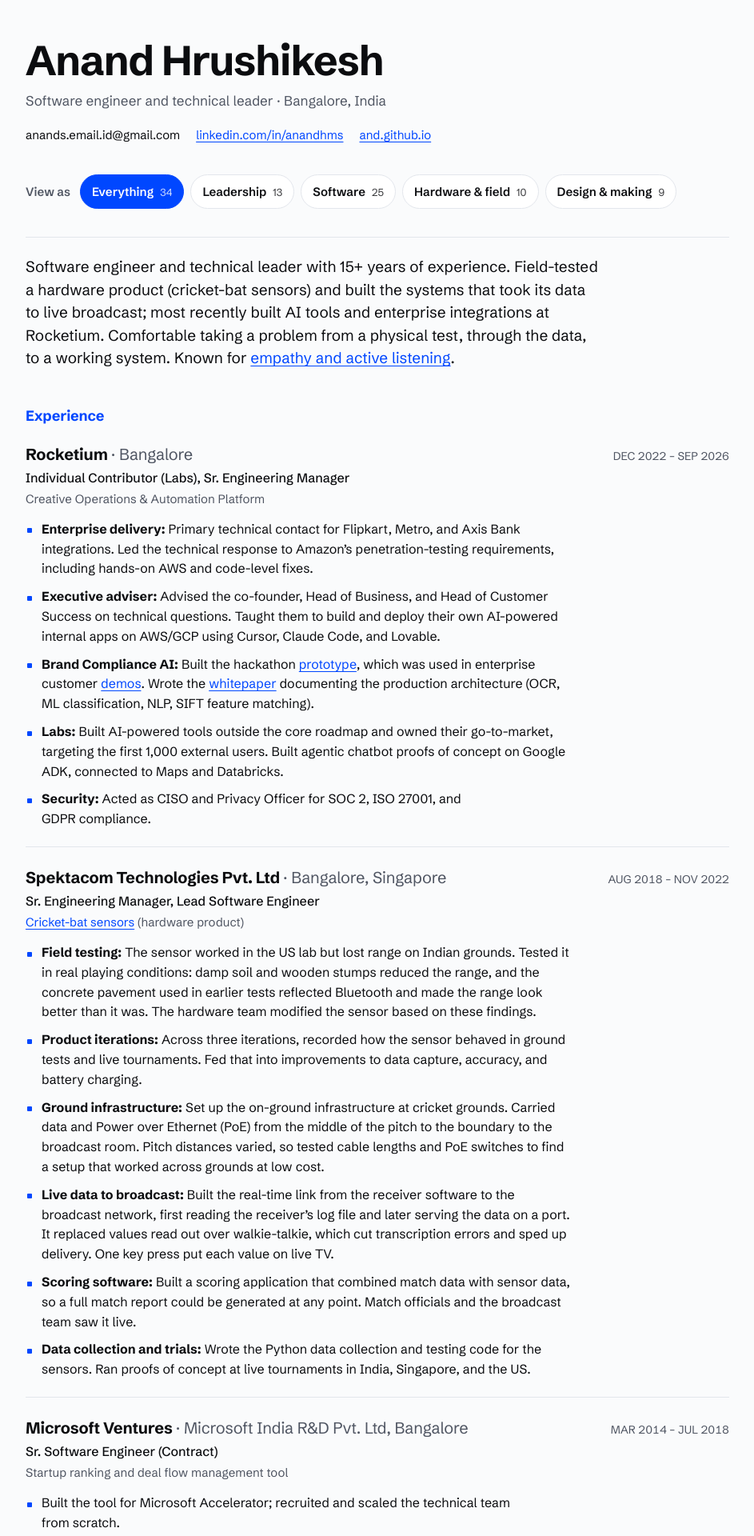
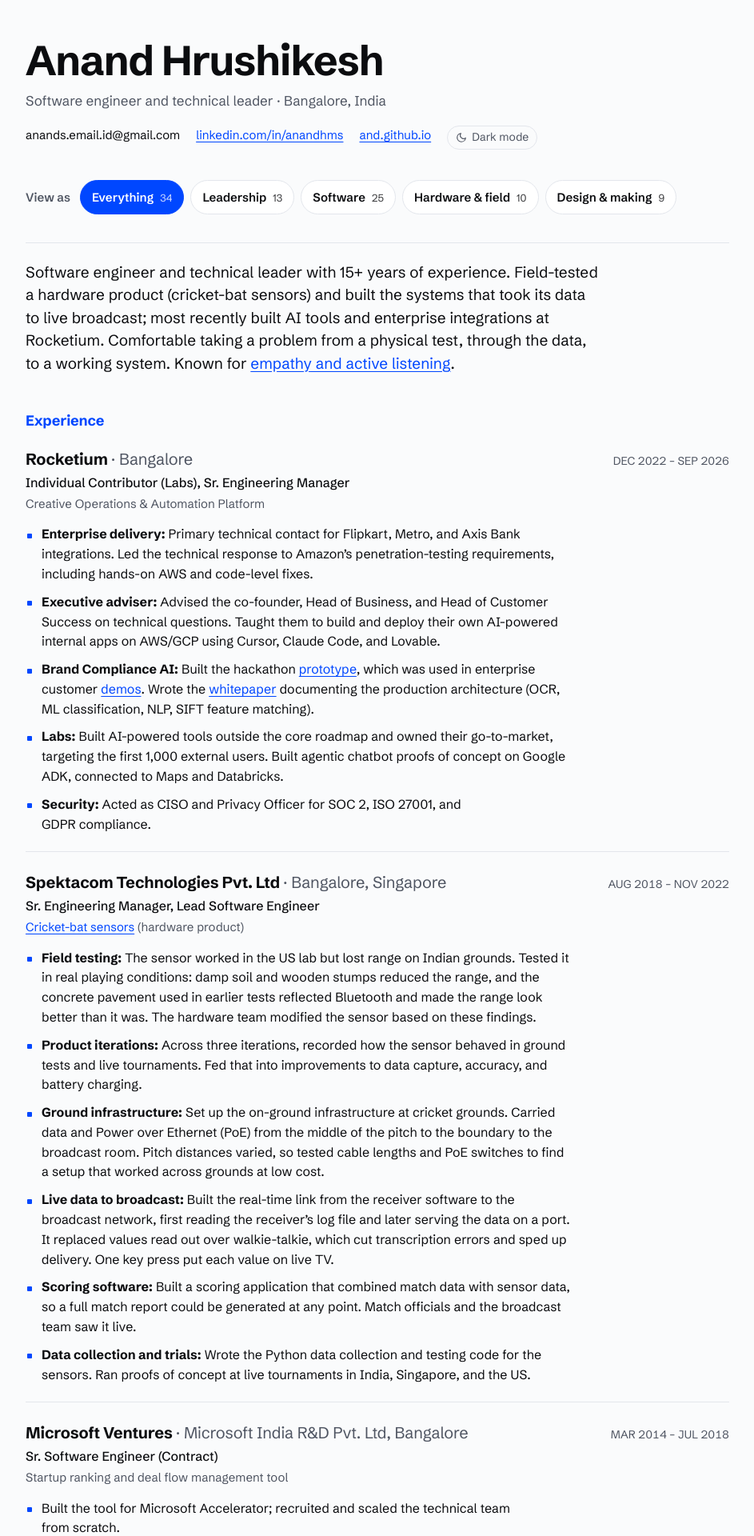
Before and after one commit to and/and.github.io, a Jekyll site: the page resume/index.html, which Jekyll copies as it is, in a window 1280 px wide. Shown: the top 1920 px of the page at 80% size, without its empty margins (168-1111 px from the left). Built offline with Jekyll 4.4.1, drawn with Linux system fonts in a browser that asks for light colours.

Commit message:
Resume: light/dark toggle that remembers the choice
Co-Authored-By: Claude Sonnet 5.5 <noreply@anthropic.com>
Claude-Session: https://claude.ai/code/session_01MuwebNEXBFxCrvNjpbsvNM

```diff
--- a/resume/index.html
+++ b/resume/index.html
@@ -5,6 +5,10 @@
 <meta name="viewport" content="width=device-width, initial-scale=1, viewport-fit=cover">
 <meta name="robots" content="noindex, nofollow">
 <style>*{box-sizing:border-box}body{margin:0}img{max-width:100%}[hidden]{display:none!important}</style>
+<script>
+// Apply a saved light/dark choice before first paint, so the page doesn't flash the wrong colours.
+try { var m = localStorage.getItem("resumeMode"); if (m === "light" || m === "dark") document.documentElement.setAttribute("data-theme", m); } catch (e) {}
+</script>
 <title>Anand Hrushikesh Resume</title>
 <link rel="stylesheet" href="https://fonts.googleapis.com/css2?family=Schibsted+Grotesk:wght@400;500;600;700&display=swap">
 <style>
@@ -55,6 +59,11 @@ a:hover { text-decoration-thickness: 2px; }
 .tag { margin: 10px 0 0; color: var(--muted); font-size: 1.0625rem; }
 .contact { display: flex; flex-wrap: wrap; gap: 4px 20px; margin: 18px 0 0; padding: 0; list-style: none; font-size: 0.9375rem; }
 .contact li { min-width: 0; overflow-wrap: anywhere; }
+.mode { font: inherit; font-size: 0.875rem; display: inline-flex; align-items: center; gap: 6px; padding: 3px 10px; color: var(--muted); background: transparent; border: 1px solid var(--rule); border-radius: 999px; cursor: pointer; }
+.mode:hover { border-color: var(--accent); color: var(--text); }
+.mode[aria-pressed="true"] { background: var(--accent-soft); color: var(--text); border-color: var(--accent); }
+.mode svg { width: 14px; height: 14px; flex: none; }
+@media print { .mode { display: none; } }
 
 /* View switcher */
 .views-bar { position: sticky; top: 0; z-index: 10; background: var(--bg); margin-top: 28px; padding: 10px 0; border-bottom: 1px solid transparent; display: flex; align-items: center; gap: 12px; }
@@ -184,6 +193,7 @@ a:hover { text-decoration-thickness: 2px; }
       <li>anands.email.id@gmail.com</li>
       <li><a href="https://www.linkedin.com/in/anandhms/" target="_blank" rel="noopener">linkedin.com/in/anandhms</a></li>
       <li><a href="https://and.github.io/" target="_blank" rel="noopener">and.github.io</a></li>
+      <li><button type="button" class="mode" id="mode-btn" aria-pressed="false"><svg viewBox="0 0 24 24" fill="none" stroke="currentColor" stroke-width="2" stroke-linecap="round" stroke-linejoin="round" aria-hidden="true"><path d="M21 12.8A9 9 0 1 1 11.2 3a7 7 0 0 0 9.8 9.8z"/></svg>Dark mode</button></li>
     </ul>
   </header>
 
@@ -610,6 +620,21 @@ a:hover { text-decoration-thickness: 2px; }
   }
   sortBtns.forEach(function (b) { b.addEventListener("click", function () { setSort(b.getAttribute("data-sort")); }); });
 
+  var modeBtn = document.getElementById("mode-btn");
+  var darkMq = window.matchMedia ? window.matchMedia("(prefers-color-scheme: dark)") : null;
+  function isDark() {
+    var a = document.documentElement.getAttribute("data-theme");
+    return a ? a === "dark" : !!(darkMq && darkMq.matches);
+  }
+  function syncMode() { modeBtn.setAttribute("aria-pressed", isDark() ? "true" : "false"); }
+  modeBtn.addEventListener("click", function () {
+    var next = isDark() ? "light" : "dark";
+    document.documentElement.setAttribute("data-theme", next);
+    try { localStorage.setItem("resumeMode", next); } catch (e) {}
+    syncMode();
+  });
+  if (darkMq && darkMq.addEventListener) darkMq.addEventListener("change", syncMode);
+  syncMode();
   var viewsBar = document.getElementById("views-bar");
   if ("IntersectionObserver" in window) {
     new IntersectionObserver(function (es) {
```
